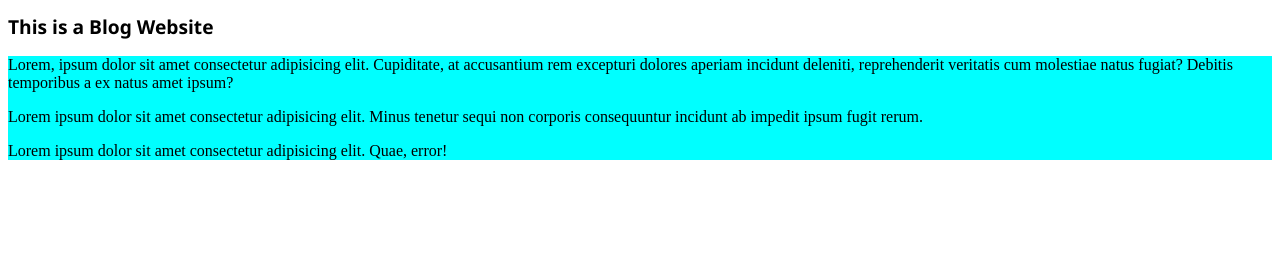
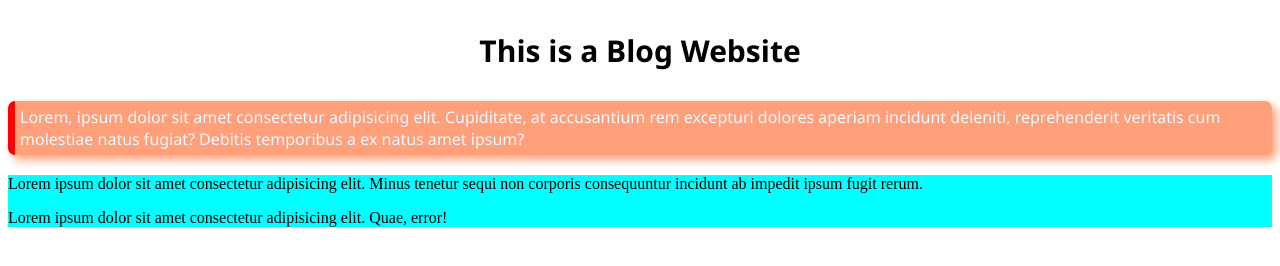
Before and after one commit to younusFoysal/blog, a plain HTML site: page index.html in a window 1280 px wide. Drawn offline with Linux system fonts and the light colour scheme.

Commit message:
Notice cart added

```diff
--- a/css/style.css
+++ b/css/style.css
@@ -3,6 +3,20 @@
 }
 
 #h1{
-    font-size: larger;
+    padding: 10px;
+    align-content: center;
+    text-align: center;
+    font-size: 30px;
     font-family: 'Segoe UI', Tahoma, Geneva, Verdana, sans-serif;
 }
+
+#notice{
+    background-color: lightsalmon;
+    border-radius: 7px;
+    border-left: 7px solid red;
+    box-shadow: 5px 5px 10px lightsalmon;
+    padding: 5px;
+    margin-bottom: 20px;
+    font-family: 'Segoe UI', Tahoma, Geneva, Verdana, sans-serif;
+    color: aliceblue;
+}
--- a/index.html
+++ b/index.html
@@ -11,9 +11,10 @@
     <div>
         <h1 id="h1">This is a Blog Website</h1>
     </div>
+    <p id="notice">Lorem, ipsum dolor sit amet consectetur adipisicing elit. Cupiditate, at accusantium rem excepturi dolores aperiam incidunt deleniti, reprehenderit veritatis cum molestiae natus fugiat? Debitis temporibus a ex natus amet ipsum?</p>
+
     <div class="para1">
-        <p>Lorem, ipsum dolor sit amet consectetur adipisicing elit. Cupiditate, at accusantium rem excepturi dolores aperiam incidunt deleniti, reprehenderit veritatis cum molestiae natus fugiat? Debitis temporibus a ex natus amet ipsum?</p>
-        <p>Lorem ipsum dolor sit amet consectetur adipisicing elit. Minus tenetur sequi non corporis consequuntur incidunt ab impedit ipsum fugit rerum.</p>
+         <p>Lorem ipsum dolor sit amet consectetur adipisicing elit. Minus tenetur sequi non corporis consequuntur incidunt ab impedit ipsum fugit rerum.</p>
         <p>Lorem ipsum dolor sit amet consectetur adipisicing elit. Quae, error!</p>
     </div>
 </body>
```
